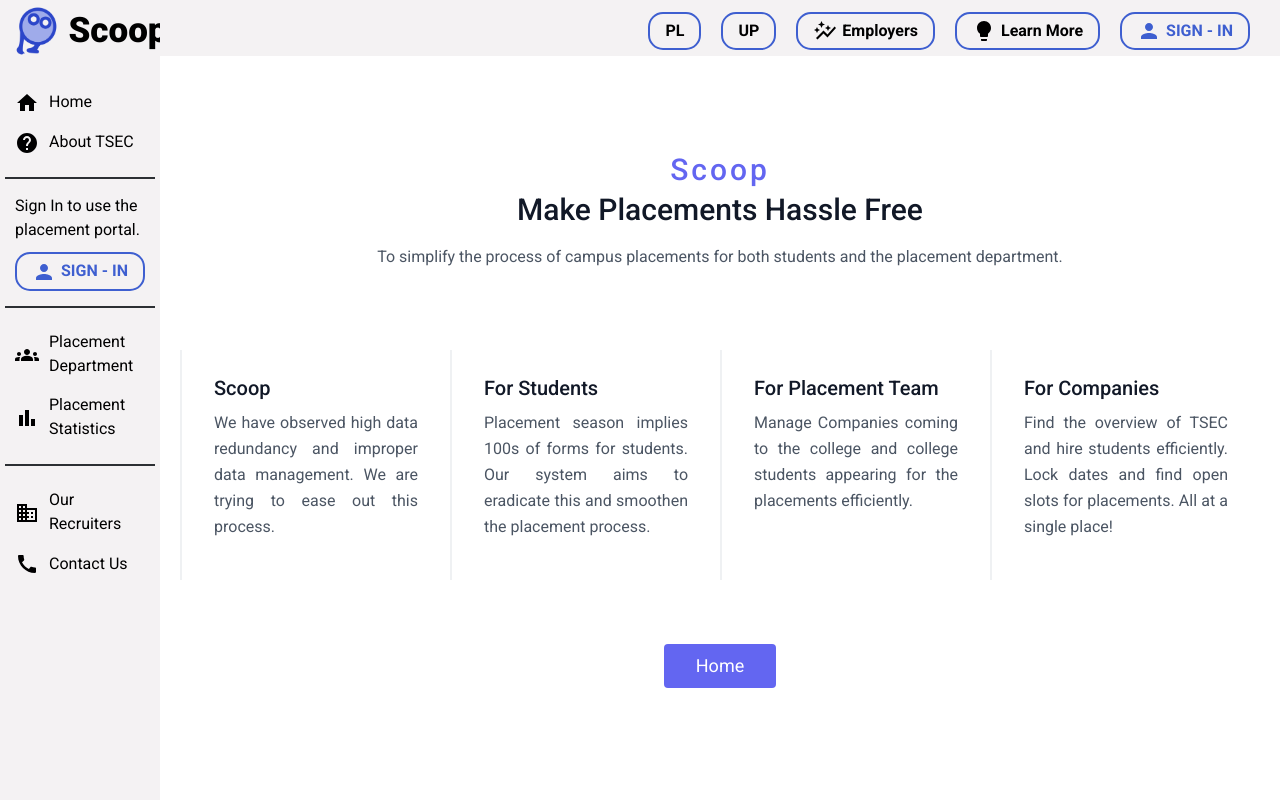
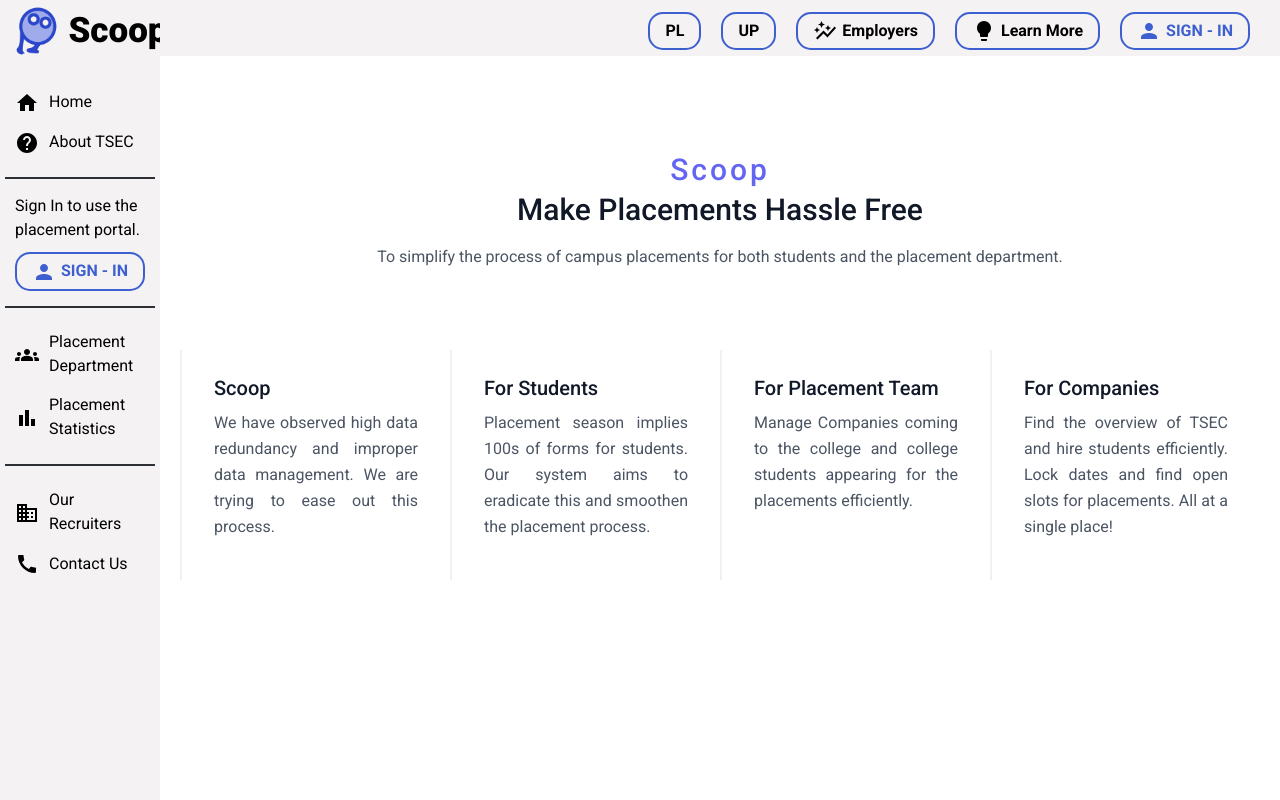
Before and after one commit to shreyanzjain/scoop-mern, a React (Vite) app in the folder frontend/: page / in a window 1280 px wide. Both pictures are taken after a click on the element "Learn More". Built offline with nearby package versions, Linux system fonts and the light colour scheme.

Commit message:
unnecesary code removed

```diff
--- a/frontend/src/components/landing/LearnMore.jsx
+++ b/frontend/src/components/landing/LearnMore.jsx
@@ -71,9 +71,7 @@ const LearnMore = () => {
                 </p>
               </div>
             </div>
-            <button class="flex mx-auto mt-16 text-white bg-indigo-500 border-0 py-2 px-8 focus:outline-none hover:bg-indigo-600 rounded text-lg">
-              <NavLink to="/">Home</NavLink>
-            </button>
+
           </div>
         </section>
       </div>
```
